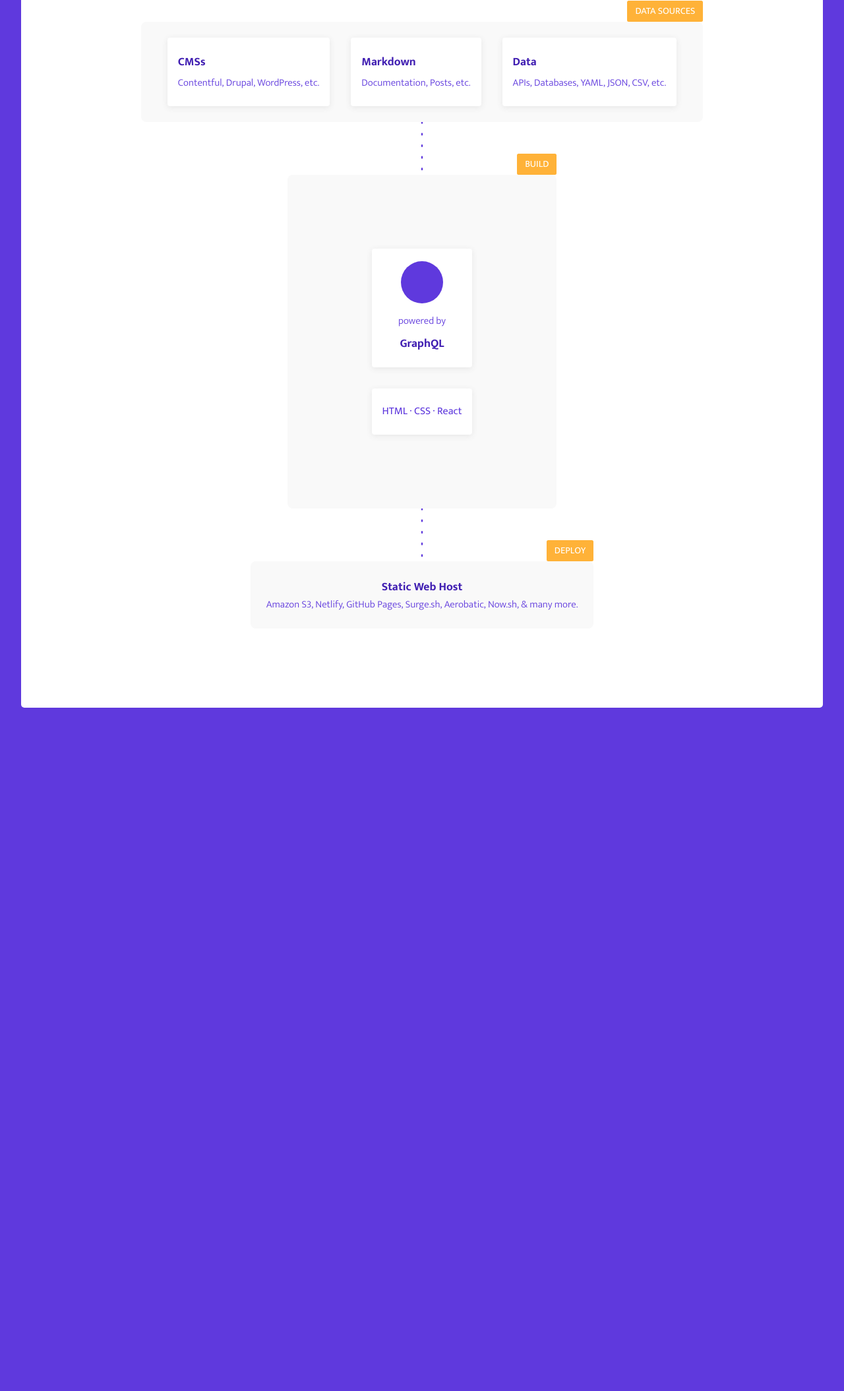
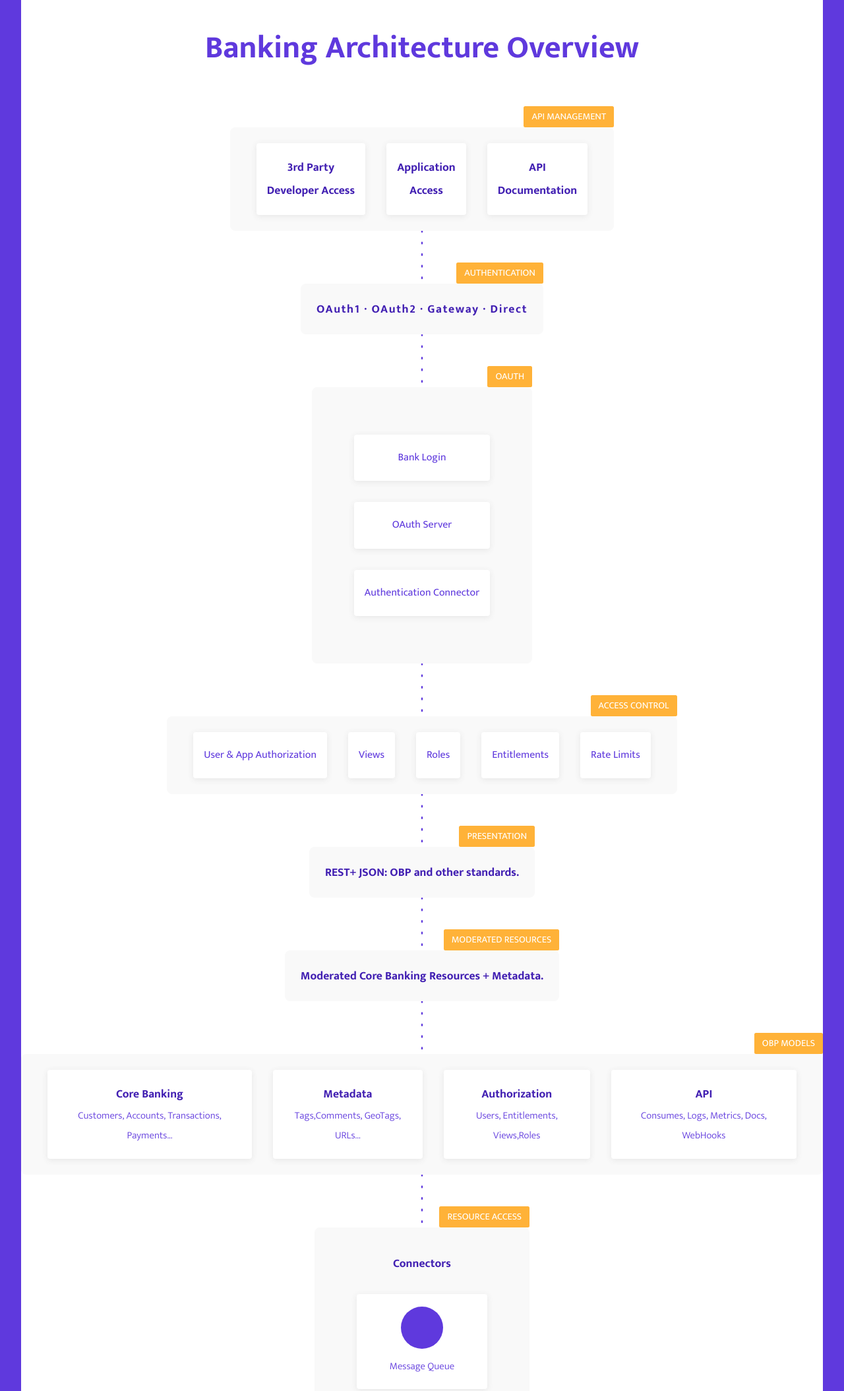
Before and after one commit to vedantshetty/Banking_System_Architecture, a plain HTML site: page index.html in a window 1280 px wide. Shown: the part 127-2236 px from the top of the page at 66% size. Before the commit the page ends 1240 px from the top, so only its background shows below. Drawn offline with Linux system fonts and the light colour scheme.

Commit message:
Added content from architechture diagram

```diff
--- a/index.html
+++ b/index.html
@@ -4,62 +4,120 @@
 </head>
 
 <body>
-  <!-- in a wrapping section include different containers for each step of the flow: data sources, build, deploy -->
 <section class="container">
+  <h1 class='title'> Banking Architecture Overview </h1>
+  <div class="container__column container__API">
 
-  <!-- in the sources container show three cards, side by side, or one atop the other on smaller viewports -->
-  <div class="container__sources">
-
-    <div class="sources--cms">
-      <h3>CMSs</h3>
-      <p>Contentful, Drupal, WordPress, etc.</p>
+    <div>
+      <h3>3rd Party<br /> Developer Access</h3>
     </div>
 
-    <div class="sources--markdown">
-      <h3>Markdown</h3>
-      <p>Documentation, Posts, etc.</p>
+    <div>
+      <h3>Application <br /> Access</h3>
     </div>
 
-    <div class="sources--data">
-      <h3>Data</h3>
-      <p>APIs, Databases, YAML, JSON, CSV, etc.</p>
+    <div>
+      <h3>API <br /> Documentation</h3>
     </div>
+  </div>
+  <svg viewbox="0 0 10 100"><line x1="5" x2="5" y1="0" y2="100"/></svg>
 
+  <div class="container__single container__authentication">
+    <h3>OAuth1 · OAuth2 · Gateway · Direct</h3>
   </div>
-
-  <!-- include a simple line to divide the container, and animate it to show a connection between the different containers  -->
   <svg viewbox="0 0 10 100">
     <line x1="5" x2="5" y1="0" y2="100"/>
   </svg>
 
-
-  <!-- in the build container show two cards, atop of one another and the first of one showing an SVG icon -->
-  <div class="container__build">
-
-    <div class="build--powered">
-      <svg viewbox="0 0 100 100">
-        <circle cx="50" cy="50" r="50"/>
-      </svg>
-      <p>powered by</p>
-      <h3>GraphQL</h3>
-    </div>
-
-    <div class="build--stack">
-        HTML · CSS · React
-    </div>
-
+  <div class="container__stack container__oauth">
+    <div class="build--stack">Bank Login</div>
+    <div class="build--stack">OAuth Server</div>
+    <div class="build--stack">Authentication Connector</div>
   </div>
-
-  <!-- repeat the svg line to connect the second and third containers as well -->
   <svg viewbox="0 0 10 100">
     <line x1="5" x2="5" y1="0" y2="100"/>
   </svg>
 
-  <!-- in the deploy container show simply text, without a wrapping card -->
-  <div class="container__deploy">
-    <h3>Static Web Host</h3>
-    <p>Amazon S3, Netlify, GitHub Pages, Surge.sh, Aerobatic, Now.sh, & many more.</p>
+  <div class="container__column container__accessControl">
+    <div>User & App Authorization</div>
+    <div>Views</div>
+    <div>Roles</div>
+    <div>Entitlements</div>
+    <div>Rate Limits</div>
+  </div>
+  <svg viewbox="0 0 10 100">
+    <line x1="5" x2="5" y1="0" y2="100"/>
+  </svg>
+
+  <div class="container__single container__presentation">
+    <h3>REST+ JSON: OBP and other standards.</h3>
+  </div>
+  <svg viewbox="0 0 10 100">
+    <line x1="5" x2="5" y1="0" y2="100"/>
+  </svg>
+
+  <div class="container__single container__moderatedResources">
+    <h3>Moderated Core Banking Resources + Metadata.</h3>
+  </div>
+  <svg viewbox="0 0 10 100">
+    <line x1="5" x2="5" y1="0" y2="100"/>
+  </svg>
+
+  <div class="container__column container__OBPModels">
+    <div>
+      <h3>Core Banking</h3>
+      <p>Customers, Accounts, Transactions, Payments...</p>
+    </div>
+    <div>
+      <h3>Metadata</h3>
+      <p>Tags,Comments, GeoTags, URLs...</p></div>
+    <div>
+      <h3>Authorization</h3>
+      <p>Users, Entitlements, Views,Roles</p>
+    </div>
+    <div>
+      <h3>API</h3>
+      <p>Consumes, Logs, Metrics, Docs, WebHooks</p>
+    </div>
+  </div>
+  <svg viewbox="0 0 10 100">
+    <line x1="5" x2="5" y1="0" y2="100"/>
+  </svg>
+
+  <div class="container__stack container__resourceAccess">
+    <h3>Connectors</h3>
+    <div>
+      <svg viewbox="0 0 100 100">
+        <circle cx="50" cy="50" r="50"/>
+      </svg>
+      <p>Message Queue</p>
+    </div>
+    <div>
+        JDBC · REST · SOAP · HTTP
+    </div>
+
+    <div>Cache</div>
+    <div>Search</div>
+    <div>WebHooks</div>
+
   </div>
 
+  <svg viewbox="0 0 10 100">
+    <line x1="5" x2="5" y1="0" y2="100"/>
+  </svg>
+
+  <div class="container__column container__adapters">
+    <div><h3>Core Banking Adapter</h3></div>
+    <div><h3>OBP Storage</h3></div>
+    <div><h3>Auth Adapter</h3></div>
+  </div>
+  <svg viewbox="0 0 10 100">
+    <line x1="5" x2="5" y1="0" y2="100"/>
+  </svg>
+  <div class="container__column container__dataServices">
+    <div><h3>Core Banking System / Main Frame</h3></div>
+    <div><h3>OBP Data(RDBMS, NoSQL)</h3></div>
+    <div><h3>Bank Authentication</h3></div>
+  </div>
 </section>
 </body>
--- a/styles/style.css
+++ b/styles/style.css
@@ -1,8 +1,9 @@
 @import url("https://fonts.googleapis.com/css?family=Mukta:300,400,700");
 .tooltip,
-.container__sources:before,
-.container__build:before,
-.container__deploy:before {
+.container__column:before,
+.container__stack:before,
+.container__single:before,
+.heading {
   position: absolute;
   right: 0;
   bottom: 100%;
@@ -14,8 +15,8 @@
   border-radius: 2.5px;
 }
 .card,
-.container__sources div,
-.container__build div {
+.container__column div,
+.container__stack div {
   line-height: 2;
   background: #fff;
   padding: 1.2rem 1rem;
@@ -57,50 +58,48 @@ body {
 h3 {
   font-size: 1.1rem;
   color: #411fb2;
+  text-align: center;
 }
 p {
   font-size: 0.95rem;
   font-weight: 300;
+  text-align: center;
 }
-.container__sources {
+
+.title {
+  padding-bottom: 5rem;
+  font-size: 3rem;
+}
+.container__column {
   display: flex;
   border-radius: 8px;
   padding: 1.5rem;
   background: #f9f9f9;
   position: relative;
 }
-.container__sources:before {
-  content: 'data sources';
-}
-.container__sources div {
+.container__column div {
   text-align: left;
   margin: 0 1rem;
 }
-.container__build {
-  padding: 10vh 10vw;
+.container__stack {
+  padding: 5vh 5vw;
   border-radius: 8px;
   background: #f9f9f9;
   position: relative;
 }
-.container__build:before {
-  content: 'build';
-}
-.container__build div {
+.container__stack div {
   margin: 2rem 0;
 }
-.container__build div svg {
+.container__stack div svg {
   width: 4rem;
   height: auto;
   fill: #5f39dd;
 }
-.container__deploy {
+.container__single {
   background: #f9f9f9;
   padding: 1.5rem;
   border-radius: 8px;
   position: relative;
-}
-.container__deploy:before {
-  content: 'deploy';
 }
 @media (max-width: 700px) {
   .container__sources {
@@ -142,3 +141,55 @@ p {
     stroke-dashoffset: -5rem;
   }
 }
+/* Container Specific Formats */
+
+.container__authentication h3 {
+  letter-spacing: 0.1rem;
+}
+
+/* Content */
+
+.container__API:before{
+  content: 'API Management';
+}
+
+
+.container__oauth:before {
+  content: 'OAuth';
+}
+
+.container__authentication:before {
+  content: 'Authentication';
+}
+
+.container__accessControl:before {
+  content: 'Access Control';
+}
+
+.container__presentation:before {
+  content: 'Presentation';
+}
+
+.container__moderatedResources:before {
+  content: 'Moderated Resources';
+}
+
+.container__OBPModels:before {
+  content: 'OBP Models';
+}
+
+.container__resourceAccess:before {
+  content: 'Resource Access';
+}
+
+.container__monitoring:before {
+  content: 'Monitoring';
+}
+
+.container__adapters:before {
+  content: 'Adapters';
+}
+
+.container__dataServices:before {
+  content: 'Data & Services';
+}
```
Also changed, not shown: 1 other file.
